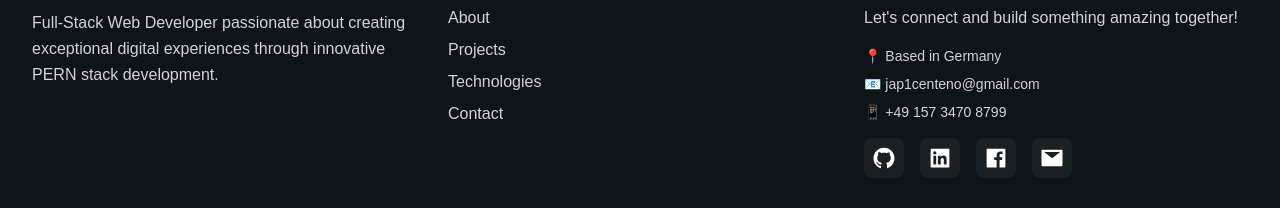
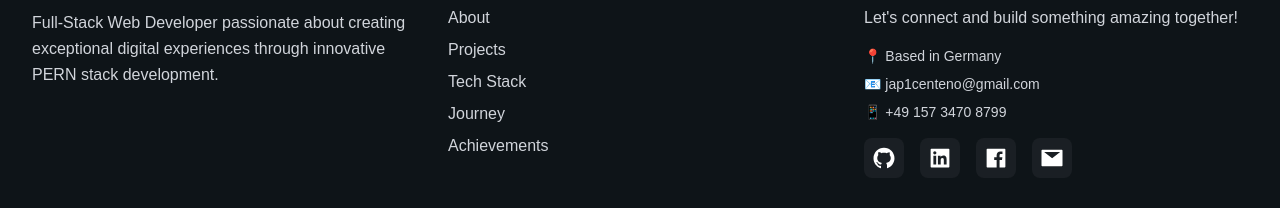
Before and after one commit to japint/portfolio, a Next.js app: page / in a window 1280 px wide. Shown: the part 6756-6964 px from the top of the page. Built offline with nearby package versions, Linux system fonts and the light colour scheme.

Commit message:
feat: Enhance navigation by updating footer links and adding smooth scroll functionality; add section IDs for accomplishments and timeline

```diff
--- a/src/components/Accomplishments/Accomplishments.tsx
+++ b/src/components/Accomplishments/Accomplishments.tsx
@@ -55,7 +55,7 @@ const data: AccomplishmentData[] = [
 
 const Accomplishments: React.FC = () => {
   return (
-    <section className="section-container">
+    <section id="accomplishments" className="section-container">
       <div className="text-center mb-16">
         <h2 className="section-title">Personal Achievements</h2>
       </div>
--- a/src/components/Footer/Footer.tsx
+++ b/src/components/Footer/Footer.tsx
@@ -37,9 +37,17 @@ const Footer: React.FC = () => {
   const navLinks = [
     { href: "#about", label: "About" },
     { href: "#projects", label: "Projects" },
-    { href: "#tech", label: "Technologies" },
-    { href: "#contact", label: "Contact" },
+    { href: "#tech", label: "Tech Stack" },
+    { href: "#timeline", label: "Journey" },
+    { href: "#accomplishments", label: "Achievements" },
   ];
+
+  const scrollToSection = (href: string) => {
+    const element = document.querySelector(href);
+    if (element) {
+      element.scrollIntoView({ behavior: "smooth" });
+    }
+  };
 
   return (
     <footer className="bg-primary/90 border-t border-white/10 mt-20">
@@ -65,12 +73,12 @@ const Footer: React.FC = () => {
             <ul className="space-y-2">
               {navLinks.map((link) => (
                 <li key={link.href}>
-                  <a
-                    href={link.href}
-                    className="text-gray-300 hover:text-secondary transition-colors duration-200"
+                  <button
+                    onClick={() => scrollToSection(link.href)}
+                    className="text-gray-300 hover:text-secondary transition-colors duration-200 text-left"
                   >
                     {link.label}
-                  </a>
+                  </button>
                 </li>
               ))}
             </ul>
--- a/src/components/TimeLine/TimeLine.tsx
+++ b/src/components/TimeLine/TimeLine.tsx
@@ -108,7 +108,7 @@ const Timeline: React.FC = () => {
   };
 
   return (
-    <section className="section-container">
+    <section id="timeline" className="section-container">
       <div className="text-center mb-12">
         <h2 className="section-title">My Journey</h2>
         <p className="section-subtitle mx-auto max-w-2xl">
```
